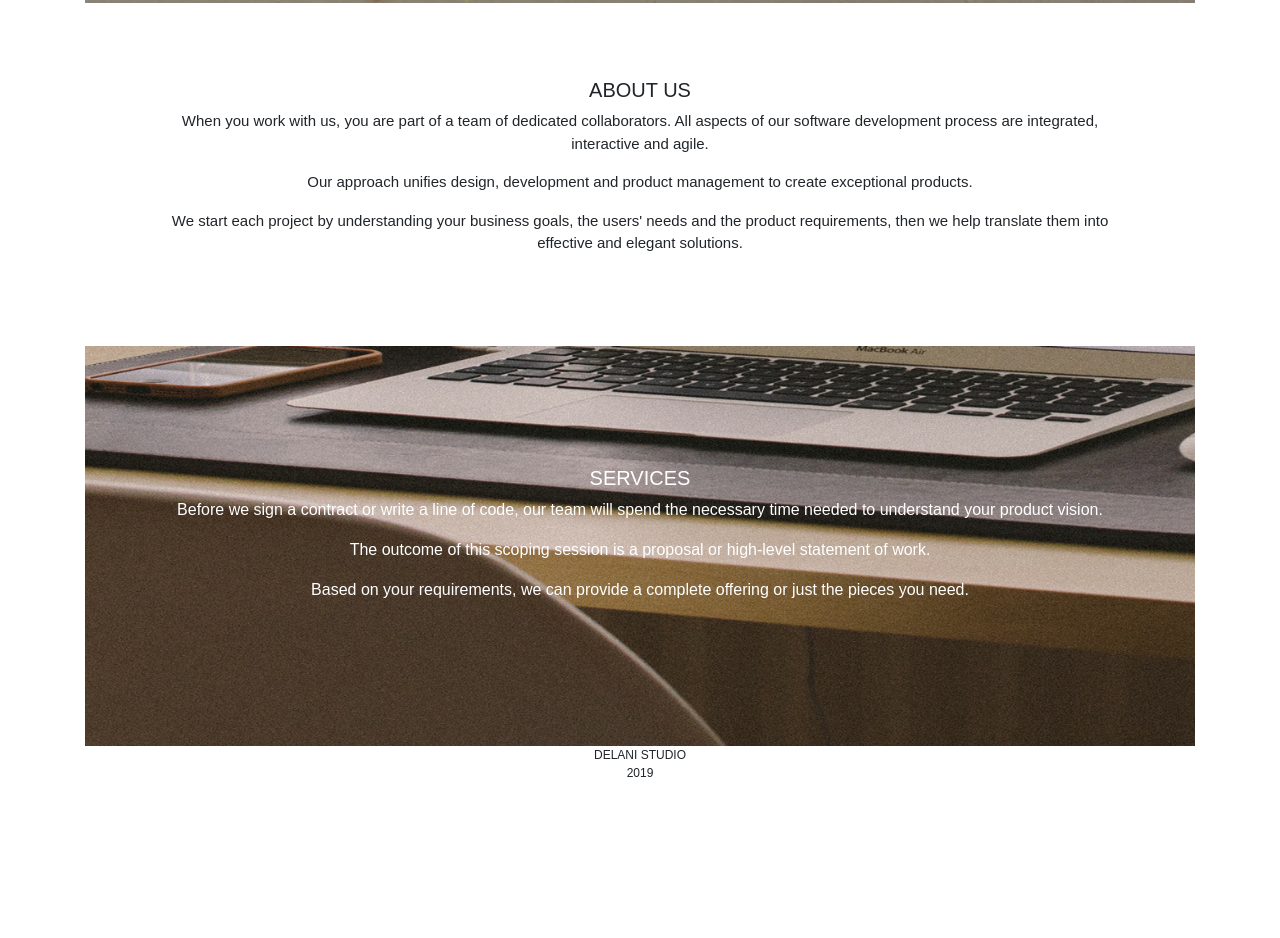
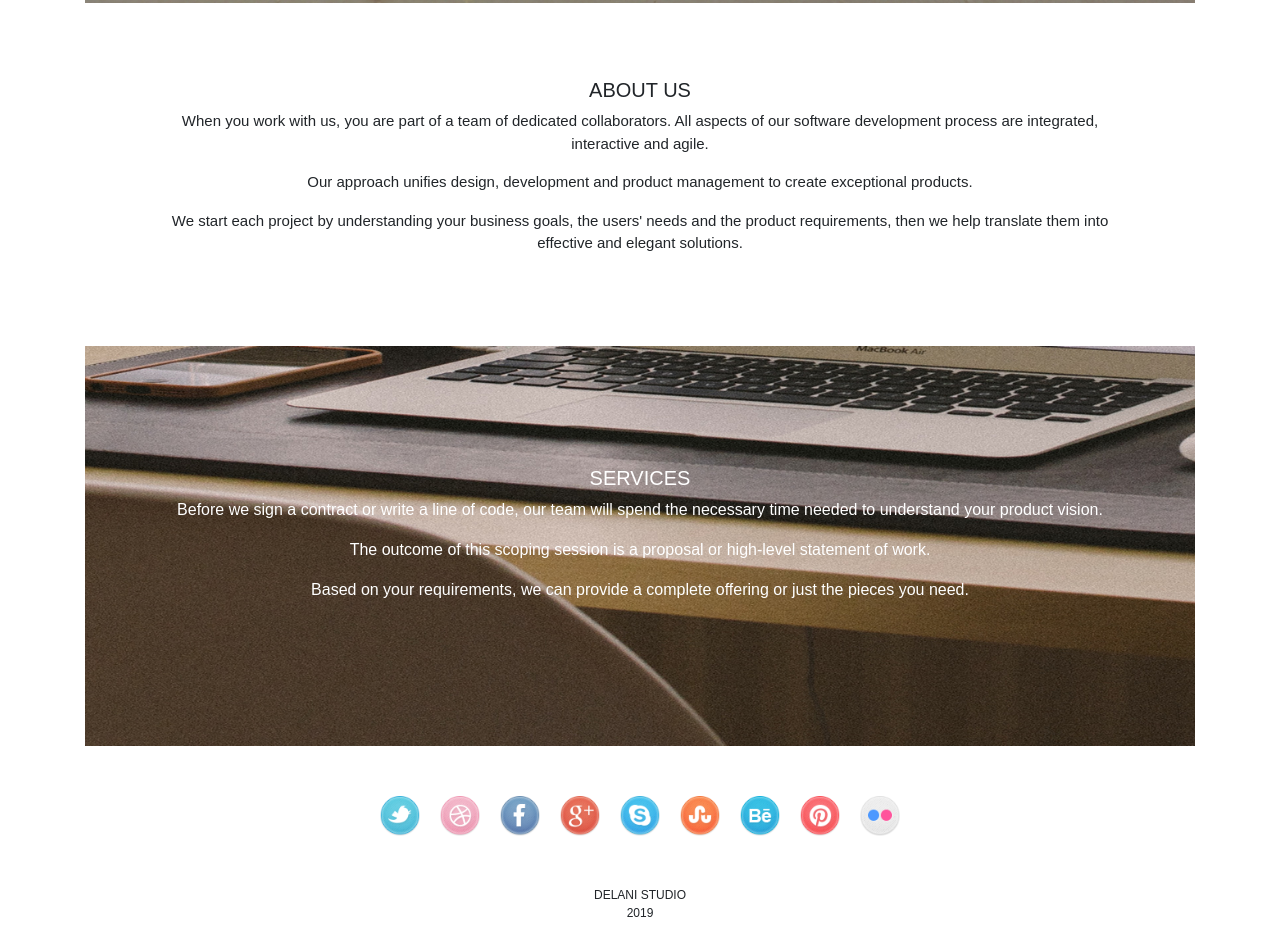
Before and after one commit to sawe-daisy/delani-studio, a plain HTML site: page index.html in a window 1280 px wide. Shown: the part 797-1735 px from the top of the page. Before the commit the page ends 1595 px from the top, so only its background shows below. Drawn offline with nearby package versions, Linux system fonts and the light colour scheme.

Commit message:
social meadia

```diff
--- a/index.html
+++ b/index.html
@@ -70,6 +70,17 @@
           </p>
         </div>
       </div>
+      <div id="social-media">
+        <a href="#"><img src="images/social_icons/twitter.png" /></a>
+        <a href="#"><img src="images/social_icons/dribble.png" /></a>
+        <a href="#"><img src="images/social_icons/facebook.png" /></a>
+        <a href="#"><img src="images/social_icons/g_plus.png" /></a>
+        <a href="#"><img src="images/social_icons/skype.png" /></a>
+        <a href="#"><img src="images/social_icons/stumble_upon.png" /></a>
+        <a href="#"><img src="images/social_icons/behance.png" /></a>
+        <a href="#"><img src="images/social_icons/pinterest.png" /></a>
+        <a href="#"><img src="images/social_icons/flickr.png" /></a>
+      </div>
       <div id="copyright-info">
         <p>DELANI STUDIO<br />2019</p>
       </div>
```
